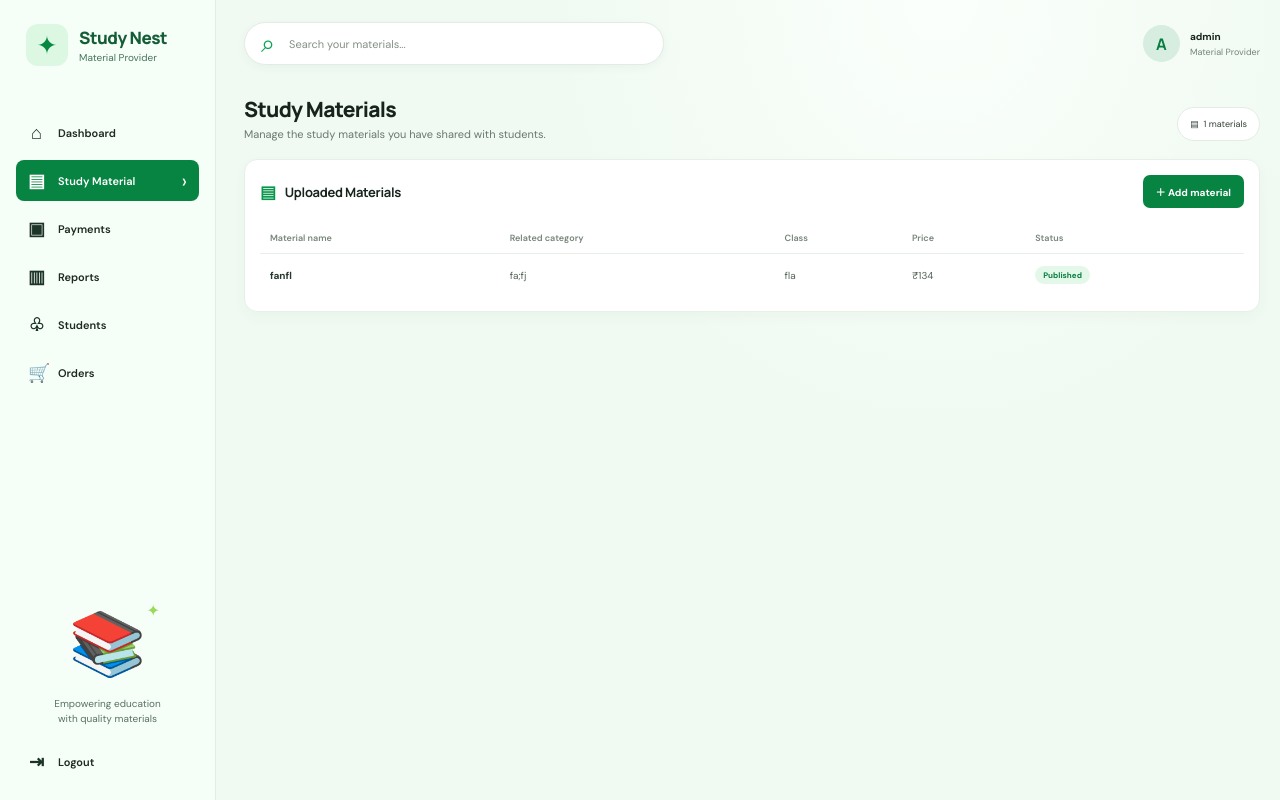
After one commit to rayees004/study-nest, a Django app: page /provider/materials/ in a window 1280 px wide. The commit adds this page. Run offline with Django 5.2, Linux system fonts and the light colour scheme; a user stored in the database is signed in; data comes from the database, SQL or seed files in the repository; both versions use the stored data as it was after the commit.

Commit message:
admin interface view feature implemented

```diff
--- a/material_provider/urls.py
+++ b/material_provider/urls.py
@@ -6,5 +6,6 @@ app_name = "material_provider"
 
 urlpatterns = [
     path("", views.dashboard, name="dashboard"),
+    path("materials/", views.materials, name="materials"),
     path("materials/add/", views.add_material, name="add_material"),
 ]
--- a/material_provider/views.py
+++ b/material_provider/views.py
@@ -26,6 +26,7 @@ class StudyMaterialForm(forms.ModelForm):
             "notes_content",
             "notes_file",
         )
+        labels = {"title": "Material name", "subject": "Related category"}
         widgets = {
             "description": forms.Textarea(attrs={"rows": 3}),
             "notes_content": forms.Textarea(attrs={"rows": 6}),
@@ -139,6 +140,28 @@ def dashboard(request):
 
 
 @material_provider_required
+def materials(request):
+    provider_materials = StudyMaterial.objects.filter(provider=request.user)
+    query = request.GET.get("q", "").strip()
+    if query:
+        provider_materials = provider_materials.filter(
+            Q(title__icontains=query) | Q(subject__icontains=query)
+        )
+    return render(
+        request,
+        "material_provider/materials.html",
+        {
+            "provider_materials": provider_materials.order_by("-created_at"),
+            "materials_count": StudyMaterial.objects.filter(
+                provider=request.user
+            ).count(),
+            "provider_name": request.user.get_full_name() or request.user.username,
+            "search_query": query,
+        },
+    )
+
+
+@material_provider_required
 def add_material(request):
     form = StudyMaterialForm(request.POST or None, request.FILES or None)
     if request.method == "POST" and form.is_valid():
@@ -146,7 +169,7 @@ def add_material(request):
         material.provider = request.user
         material.save()
         messages.success(request, "Your study material has been added.")
-        return redirect("material_provider:dashboard")
+        return redirect("material_provider:materials")
     return render(
         request,
         "material_provider/add_material.html",
--- a/static/css/site.css
+++ b/static/css/site.css
@@ -342,6 +342,18 @@ img { display: block; max-width: 100%; }
 .provider-empty-activity > span { font-size: 22px; }
 .provider-empty-activity p { margin: 6px 0 0; font-size: 10px; }
 .provider-bottom-grid { display: grid; grid-template-columns: 1.1fr 1fr 1.1fr; gap: 13px; margin-top: 14px; }
+.provider-materials-panel { margin-top: 14px; scroll-margin-top: 15px; }
+.provider-materials-caption { margin: 5px 0 0 26px; color: #78857b; font-size: 9px; }
+.provider-panel-heading > .provider-add-button { display: inline-flex; align-items: center; gap: 6px; padding: 9px 13px; border-radius: 7px; background: #078442; color: white; font-size: 10px; font-weight: 700; white-space: nowrap; }
+.provider-add-button:hover { background: #066d36; }
+.provider-material-table-wrap { overflow-x: auto; margin-top: 15px; }
+.provider-material-table { width: 100%; min-width: 570px; border-collapse: collapse; text-align: left; }
+.provider-material-table th { padding: 9px 10px; border-bottom: 1px solid #e8efe9; color: #78857b; font-size: 9px; font-weight: 600; }
+.provider-material-table td { padding: 12px 10px; border-bottom: 1px solid #edf2ed; color: #556259; font-size: 10px; }
+.provider-material-table tbody tr:last-child td { border-bottom: 0; }
+.provider-material-table .provider-material-name { color: #26372b; font-weight: 700; }
+.provider-material-status { display: inline-block; padding: 4px 8px; border-radius: 12px; background: #e4f8e9; color: #087d41; font-size: 8px; font-weight: 700; }
+.provider-material-empty { padding: 28px 10px !important; color: #78857b !important; text-align: center; }
 .top-materials, .payment-panel { min-height: 157px; }
 .top-material-row { display: flex; align-items: center; gap: 8px; min-width: 0; margin-top: 14px; }
 .top-rank { width: 22px; height: 22px; flex: 0 0 22px; display: grid; place-items: center; border-radius: 50%; background: #f1f3f1; font-size: 9px; }
--- a/templates/material_provider/add_material.html
+++ b/templates/material_provider/add_material.html
@@ -9,7 +9,7 @@
 </head>
 <body class="provider-body">
   <main class="provider-form-page">
-    <a class="provider-back" href="{% url 'material_provider:dashboard' %}">← Back to dashboard</a>
+    <a class="provider-back" href="{% url 'material_provider:materials' %}">← Back to materials</a>
     <section class="provider-form-card">
       <span class="eyebrow eyebrow-dark">YOUR MATERIALS</span>
       <h1>Add new study material</h1>
--- a/templates/material_provider/dashboard.html
+++ b/templates/material_provider/dashboard.html
@@ -20,7 +20,7 @@
       </a>
       <nav class="provider-nav" aria-label="Provider dashboard">
         <a class="active" href="{% url 'material_provider:dashboard' %}"><span>⌂</span>Dashboard</a>
-        <a href="{% url 'material_provider:add_material' %}"><span>▤</span>Study Material <b>›</b></a>
+        <a href="{% url 'material_provider:materials' %}"><span>▤</span>Study Material <b>›</b></a>
         <a href="#payments"><span>▣</span>Payments</a>
         <a href="#sales"><span>▥</span>Reports</a>
         <a href="#students"><span>♧</span>Students</a>
@@ -137,6 +137,7 @@
           <span class="cta-books" aria-hidden="true">📚<i>↗</i></span>
         </article>
       </section>
+
     </main>
   </div>
 </body>
--- /dev/null
+++ b/templates/material_provider/materials.html
@@ -0,0 +1,105 @@
+{% load static %}
+<!doctype html>
+<html lang="en">
+<head>
+  <meta charset="utf-8">
+  <meta name="viewport" content="width=device-width, initial-scale=1">
+  <meta name="theme-color" content="#eef9f0">
+  <title>Study materials — StudyNest</title>
+  <link rel="preconnect" href="https://fonts.googleapis.com">
+  <link rel="preconnect" href="https://fonts.gstatic.com" crossorigin>
+  <link href="https://fonts.googleapis.com/css2?family=DM+Sans:wght@400;500;600;700&family=Manrope:wght@500;600;700;800&display=swap" rel="stylesheet">
+  <link rel="stylesheet" href="{% static 'css/site.css' %}">
+</head>
+<body class="provider-body">
+  <div class="provider-layout">
+    <aside class="provider-sidebar">
+      <a class="provider-brand" href="{% url 'material_provider:dashboard' %}">
+        <span class="provider-brand-mark" aria-hidden="true">✦</span>
+        <span><strong>Study Nest</strong><small>Material Provider</small></span>
+      </a>
+      <nav class="provider-nav" aria-label="Provider dashboard">
+        <a href="{% url 'material_provider:dashboard' %}"><span>⌂</span>Dashboard</a>
+        <a class="active" href="{% url 'material_provider:materials' %}" aria-current="page"><span>▤</span>Study Material <b>›</b></a>
+        <a href="{% url 'material_provider:dashboard' %}#payments"><span>▣</span>Payments</a>
+        <a href="{% url 'material_provider:dashboard' %}#sales"><span>▥</span>Reports</a>
+        <a href="{% url 'material_provider:dashboard' %}#students"><span>♧</span>Students</a>
+        <a href="{% url 'material_provider:dashboard' %}#orders"><span>🛒</span>Orders</a>
+      </nav>
+      <div class="provider-sidebar-bottom">
+        <div class="provider-sidebar-art" aria-hidden="true"><span>📚</span><i>✦</i></div>
+        <p>Empowering education<br>with quality materials</p>
+        <form method="post" action="{% url 'public:logout' %}">
+          {% csrf_token %}
+          <button type="submit"><span>⇥</span>Logout</button>
+        </form>
+      </div>
+    </aside>
+
+    <main class="provider-main">
+      <header class="provider-topbar">
+        <form class="provider-search" method="get" action="{% url 'material_provider:materials' %}">
+          <span aria-hidden="true">⌕</span>
+          <label class="sr-only" for="materials-search">Search your materials</label>
+          <input id="materials-search" type="search" name="q" value="{{ search_query }}" placeholder="Search your materials...">
+        </form>
+        <div class="provider-user">
+          <span class="provider-avatar" aria-hidden="true">{{ provider_name|first|upper }}</span>
+          <span><strong>{{ provider_name }}</strong><small>Material Provider</small></span>
+        </div>
+      </header>
+
+      {% if messages %}
+        <div class="provider-messages" aria-live="polite">
+          {% for message in messages %}<p class="notice notice-{{ message.tags }}">{{ message }}</p>{% endfor %}
+        </div>
+      {% endif %}
+
+      <section class="provider-welcome">
+        <div>
+          <h1>Study Materials</h1>
+          <p>Manage the study materials you have shared with students.</p>
+        </div>
+        <span class="provider-date">▤ &nbsp;{{ materials_count }} materials</span>
+      </section>
+
+      <section class="provider-panel provider-materials-panel">
+        <div class="provider-panel-heading">
+          <h2><span>▤</span>Uploaded Materials</h2>
+          <a class="provider-add-button" href="{% url 'material_provider:add_material' %}">＋ Add material</a>
+        </div>
+        <div class="provider-material-table-wrap">
+          <table class="provider-material-table">
+            <thead>
+              <tr>
+                <th scope="col">Material name</th>
+                <th scope="col">Related category</th>
+                <th scope="col">Class</th>
+                <th scope="col">Price</th>
+                <th scope="col">Status</th>
+              </tr>
+            </thead>
+            <tbody>
+              {% for material in provider_materials %}
+                <tr>
+                  <td class="provider-material-name">{{ material.title }}</td>
+                  <td>{{ material.subject }}</td>
+                  <td>{{ material.class_level }}</td>
+                  <td>₹{{ material.price|floatformat:0 }}</td>
+                  <td><span class="provider-material-status">{% if material.is_published %}Published{% else %}Draft{% endif %}</span></td>
+                </tr>
+              {% empty %}
+                <tr>
+                  <td class="provider-material-empty" colspan="5">
+                    {% if search_query %}No materials match “{{ search_query }}”.{% else %}You have not uploaded any materials yet. Add your first one to get started.{% endif %}
+                  </td>
+                </tr>
+              {% endfor %}
+            </tbody>
+          </table>
+        </div>
+      </section>
+    </main>
+  </div>
+</body>
+</html>
```
Also changed, not shown: material_provider/tests.py (+34 -1 lines), db.sqlite3, 4 other files.
